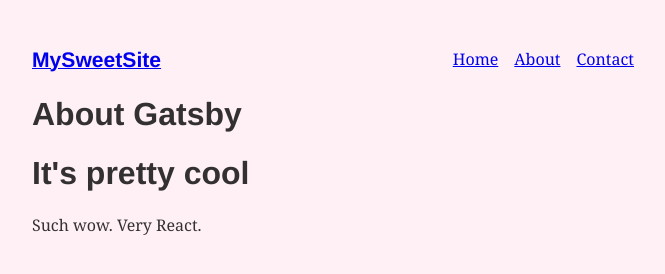
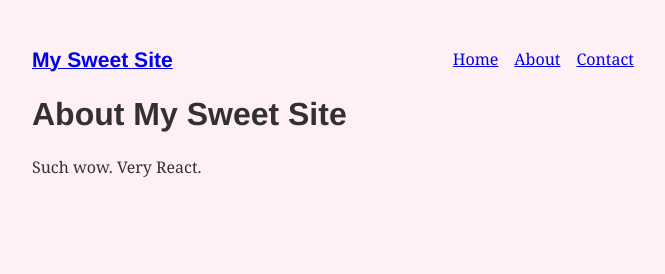
Before and after one commit to gs377209/gatsby-playground, a Gatsby site: page /about in a window 1280 px wide. Shown: the whole page, without its empty margins (299-964 px from the left). Built offline with nearby package versions, Linux system fonts and the light colour scheme; Gatsby itself is replaced by a stand-in of ours.

Commit message:
adding graphql stuff

```diff
--- a/gatsby-config.js
+++ b/gatsby-config.js
@@ -5,7 +5,11 @@
  */
 
 module.exports = {
+	siteMetadata: {
+		title: `My Sweet Site`,
+	  },
 	plugins: [
+	`gatsby-plugin-emotion`,
 	  {
 		resolve: `gatsby-plugin-typography`,
 		options: {
--- a/src/components/layout.js
+++ b/src/components/layout.js
@@ -1,5 +1,5 @@
 import React from "react"
-import { Link } from "gatsby"
+import { useStaticQuery, Link, graphql } from "gatsby"
 const ListLink = props => (
   <li style={{ display: `inline-block`, marginRight: `1rem` }}>
     <Link to={props.to}>{props.children}</Link>
@@ -7,11 +7,23 @@
 )
 
 export default function Layout({ children }) {
+	const data = useStaticQuery(
+		graphql`
+		  query {
+			site {
+			  siteMetadata {
+				title
+			  }
+			}
+		  }
+		`
+	  )
+
   return (
     <div style={{ margin: `3rem auto`, maxWidth: 650, padding: `0 1rem` }}>
       <header style={{ marginBottom: `1.5rem` }}>
         <Link to="/" style={{ textShadow: `none`, backgroundImage: `none` }}>
-          <h3 style={{ display: `inline` }}>MySweetSite</h3>
+          <h3 style={{ display: `inline` }}>{data.site.siteMetadata.title}</h3>
         </Link>
         <ul style={{ listStyle: `none`, float: `right` }}>
           <ListLink to="/">Home</ListLink>
--- a/src/pages/about.js
+++ b/src/pages/about.js
@@ -1,13 +1,24 @@
 import React from "react"
+import { graphql } from "gatsby"
 import Header from "../components/header"
 import Layout from "../components/layout"
 
-export default function About() {
+export default function About({ data }) {
   return (
     <Layout>
-      <Header headerText="About Gatsby" />
-      <Header headerText="It's pretty cool" />
+
+      <Header headerText={`About ${data.site.siteMetadata.title}`} />
       <p>Such wow. Very React.</p>
     </Layout>
   )
 }
+
+export const query = graphql`
+  query {
+    site {
+      siteMetadata {
+        title
+      }
+    }
+  }
+`
--- a/src/pages/contact.js
+++ b/src/pages/contact.js
@@ -1,5 +1,4 @@
 import React from "react"
-import { Link } from "gatsby"
 import Header from "../components/header"
 import Layout from "../components/layout"
 
--- a/src/pages/index.js
+++ b/src/pages/index.js
@@ -1,5 +1,4 @@
 import React from "react"
-import { Link } from "gatsby"
 import Header from "../components/header"
 import Layout from "../components/layout"
 
--- a/src/utils/typography.js
+++ b/src/utils/typography.js
@@ -1,7 +1,7 @@
 import Typography from "typography"
-import fairyGateTheme from "typography-theme-fairy-gates"
+import kirkhamTheme from "typography-theme-kirkham"
 
-const typography = new Typography(fairyGateTheme)
+const typography = new Typography(kirkhamTheme)
 
-export const { scale, rhythm, options } = typography
 export default typography
+export const rhythm = typography.rhythm
```
